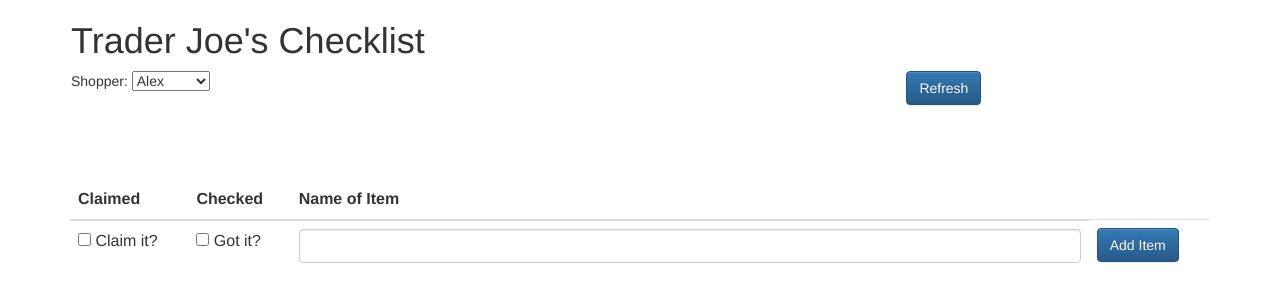
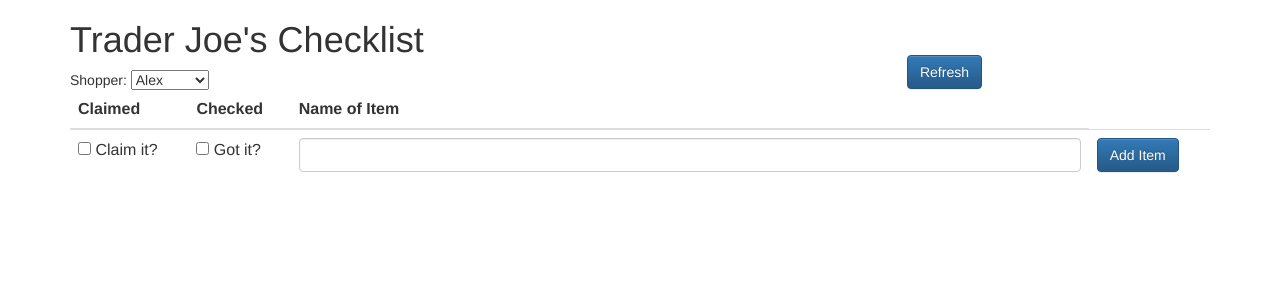
Before and after one commit to lpbug/cloaked-hipster, a website: page Client/index.html in a window 1280 px wide. Drawn offline with nearby package versions, Linux system fonts and the light colour scheme.

Commit message:
Fixed code

```diff
--- a/Client/index.html
+++ b/Client/index.html
@@ -21,7 +21,7 @@
 
   <div class="container" style="height:100%" ng-controller="AppCtrl">
 
-    <div class="navbar">
+    <div class="navibar">
       <h1>Trader Joe's Checklist</h1>
       <span id="shopper-who">Shopper:
         <select ng-init="shopper.name='Alex'" ng-model="shopper.name" Shopper>
--- a/Client/style.css
+++ b/Client/style.css
@@ -1,11 +1,12 @@
-.navbar {
+.navibar {
+  position: relative;
   width: 100%;
-  height:20%;
 }
 
 .refresh-btn {
   position: absolute;
-  right:20%
+  right:20%;
+  top:50%;
 }
 
 .table {
```
Also changed, not shown: 1 other file.
